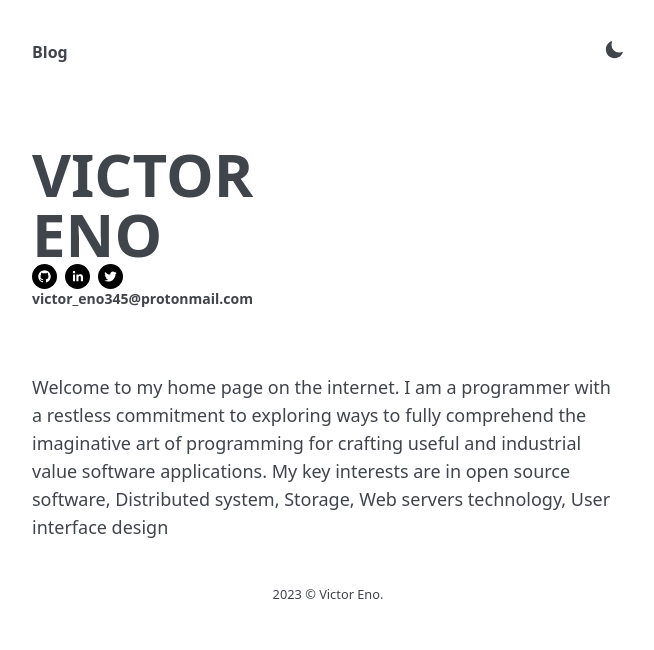
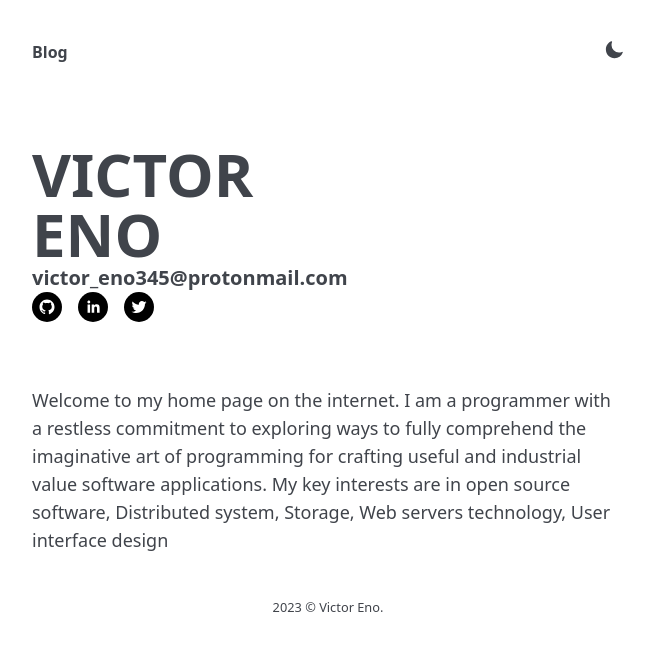
Before and after one commit to victor-eno/vicjournals, a Next.js app: page / in a window 1280 px wide. Shown: the top 650 px of the page, without its empty margins (312-966 px from the left). Built offline with nearby package versions, Linux system fonts and the light colour scheme.

Commit message:
re-design

```diff
--- a/components/Socials.jsx
+++ b/components/Socials.jsx
@@ -2,13 +2,13 @@ import { SocialIcon } from "react-social-icons";
 
 const Socials = () => {
     return (
-        <div className="flex space-x-2">
+        <div className="flex space-x-4">
             <SocialIcon
             url="https://github.com/victor-eno"
             network="github"
             fgColor="#fff"
             bgColor="#000"
-            style={{height: 25, width: 25}}
+            style={{height: 30, width: 30}}
             />
 
            <SocialIcon
@@ -16,7 +16,7 @@ const Socials = () => {
             network="linkedin"
             fgColor="#fff"
             bgColor="#000"
-            style={{height: 25, width: 25}}
+            style={{height: 30, width: 30}}
             />
 
            <SocialIcon
@@ -24,7 +24,7 @@ const Socials = () => {
             network="twitter"
             fgColor="#fff"
             bgColor="#000"
-            style={{height: 25, width: 25}}
+            style={{height: 30, width: 30}}
             />
 
         </div>
--- a/pages/index.js
+++ b/pages/index.js
@@ -44,8 +44,8 @@ import Socials from "../components/Socials";
         <h1>
           ENO
         </h1>
+        <h1 className="text-xl">victor_eno345@protonmail.com</h1>
         <Socials />
-        <h1 className="text-sm">victor_eno345@protonmail.com</h1>
         </div>
         </div>
 
```
